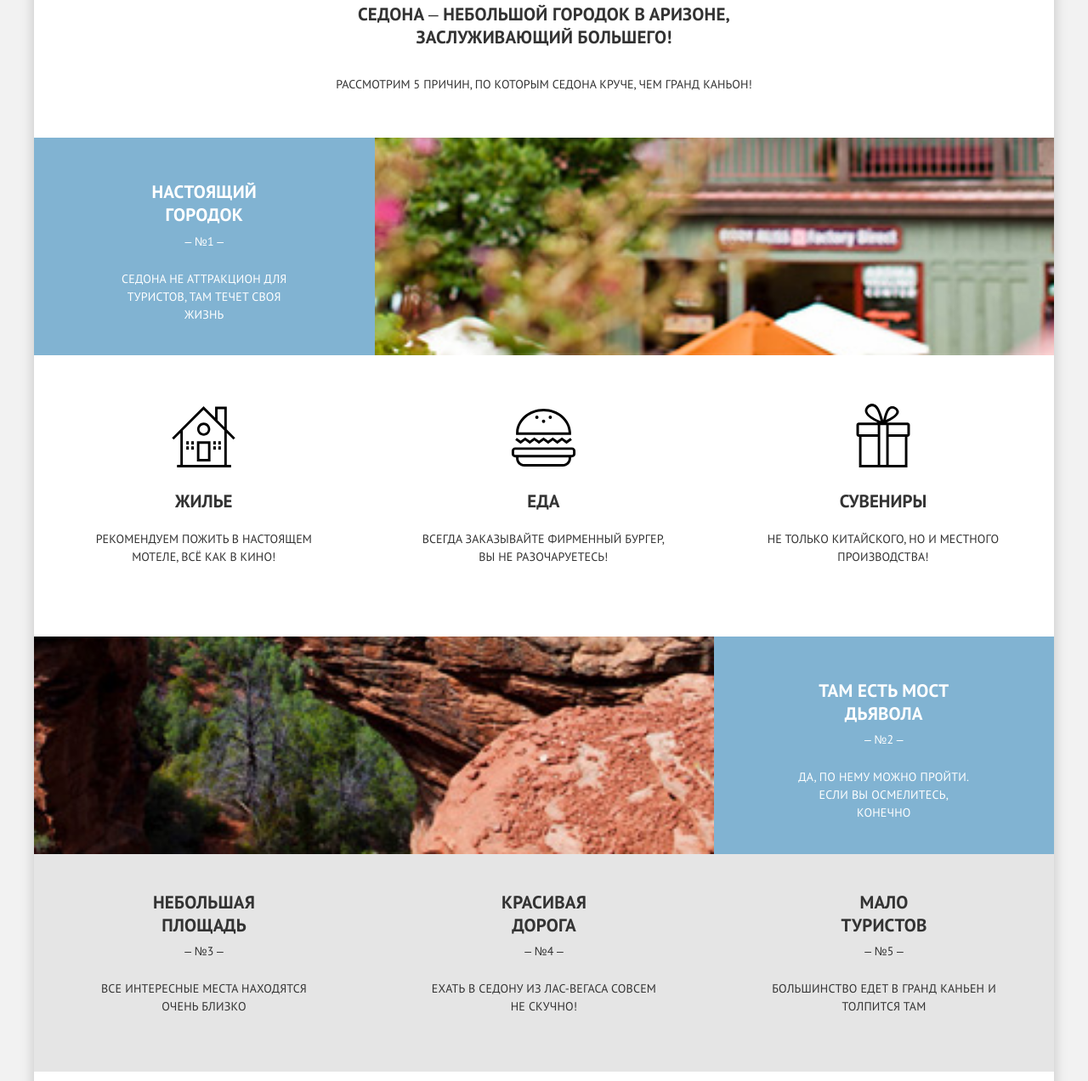
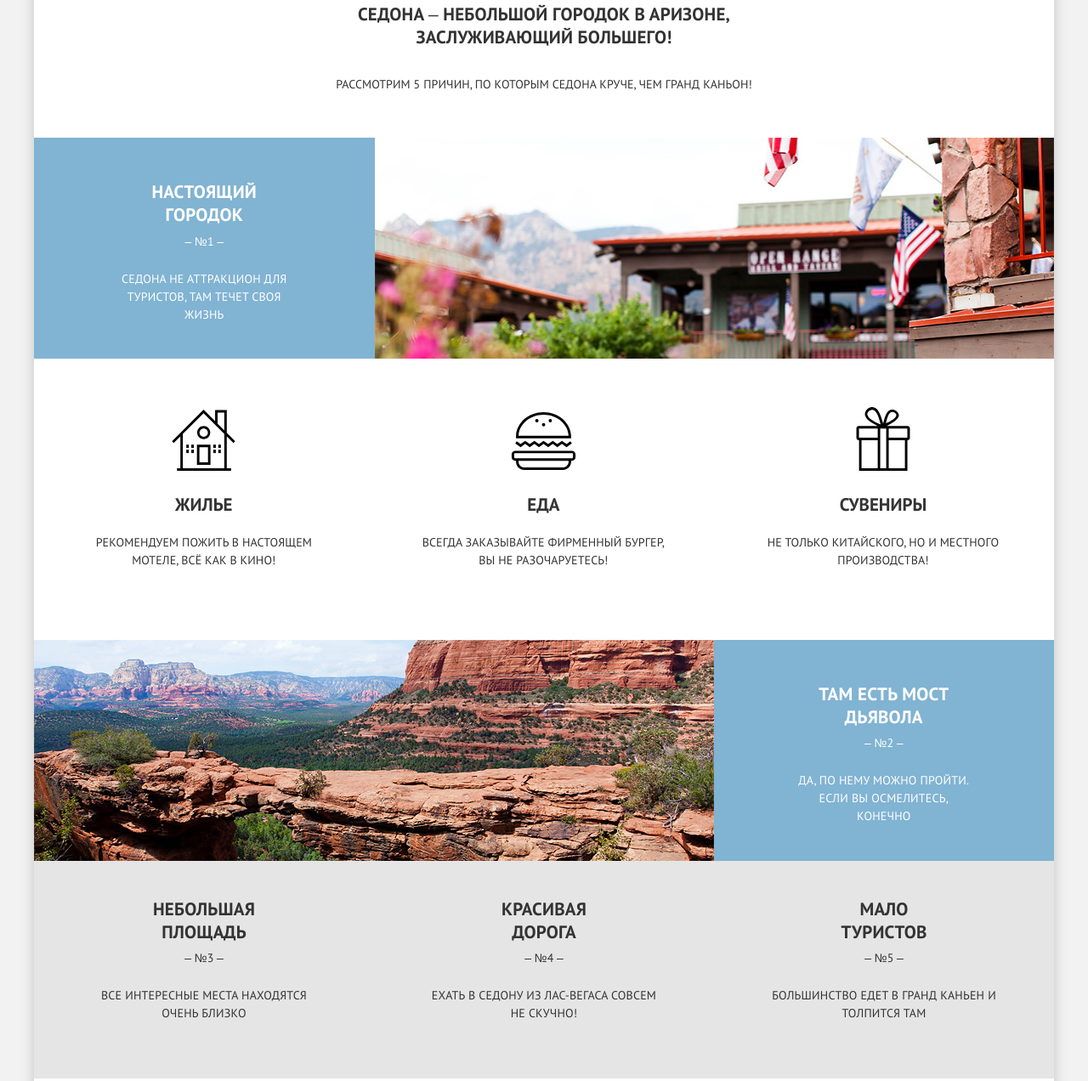
Before and after one commit to alexvlife/372785-sedona-18, a website: page source/index.html in a window 1280 px wide. Shown: the part 619-1891 px from the top of the page at 85% size. Drawn offline with nearby package versions, Linux system fonts and the light colour scheme; files that its build step writes are made by us from their sources.

Commit message:
module6-task2 - выполняет кадрирование контентных изображений (кр.Б20)

```diff
--- a/source/index.html
+++ b/source/index.html
@@ -67,7 +67,17 @@
             <p class="section-header__description section-header__description_feature margin-reset">Седона не аттракцион для туристов, там течет своя жизнь</p>
           </header>
 
-          <div class="feature__preview feature-preview feature-preview_house"></div>
+          <div class="feature__preview feature-preview">
+            <picture>
+              <source media="(min-width: 1200px)" srcset="img/main-city-desktop@1x.jpg 1x, img/main-city-desktop@2x.jpg 2x">
+              <source media="(min-width: 768px)" srcset="img/main-city-tablet@1x.jpg 1x, img/main-city-tablet@2x.jpg 2x">
+              <img
+                src="img/main-city-mobile@1x.jpg"
+                srcset="img/main-city-mobile@2x.jpg 2x"
+                alt="Изображение: жилье"
+                title="Жизнь в Cедоне">
+            </picture>
+          </div>
 
           <div class="feature__content-container">
             <ul class="feature__content feature-content list-reset">
@@ -94,7 +104,17 @@
             <p class="section-header__description section-header__description_feature margin-reset">Да, по нему можно пройти. Если вы осмелитесь, конечно</p>
           </header>
 
-          <div class="feature__preview feature-preview_order_first feature-preview feature-preview_bridge" title="Мост дьявола в Седоне"></div>
+          <div class="feature__preview feature-preview_order_first feature-preview">
+            <picture>
+              <source media="(min-width: 1200px)" srcset="img/main-bridge-desktop@1x.jpg 1x, img/main-bridge-desktop@2x.jpg 2x">
+              <source media="(min-width: 768px)" srcset="img/main-bridge-tablet@1x.jpg 1x, img/main-bridge-tablet@2x.jpg 2x">
+              <img
+                src="img/main-bridge-mobile@1x.jpg"
+                srcset="img/main-bridge-mobile@2x.jpg 2x"
+                alt="Изображение: Мост Дьявола"
+                title="Мост Дьявола в Седоне">
+            </picture>
+          </div>
         </li>
 
         <li class="features__item feature feature_inactive">
--- a/source/sass/feature-blocks/feature-preview.scss
+++ b/source/sass/feature-blocks/feature-preview.scss
@@ -1,18 +1,15 @@
 @import "../variables";
 
 .feature-preview {
-  min-height: 260px;
+  height: 260px;
   background-repeat: no-repeat;
   background-position: 0 100%;
   background-size: cover;
+  overflow: hidden;
+}
 
-  &_bridge {
-    background-image: url("../img/main-bridge-mobile@1x.jpg");
-  }
-
-  &_house {
-    background-image: url("../img/main-city-mobile@1x.jpg");
-  }
+.feature-preview img {
+  width: 100%;
 }
 
 @media (min-width: $tablet-width) {
```
Also changed, not shown: source/photo.html (+8 -5 lines).
